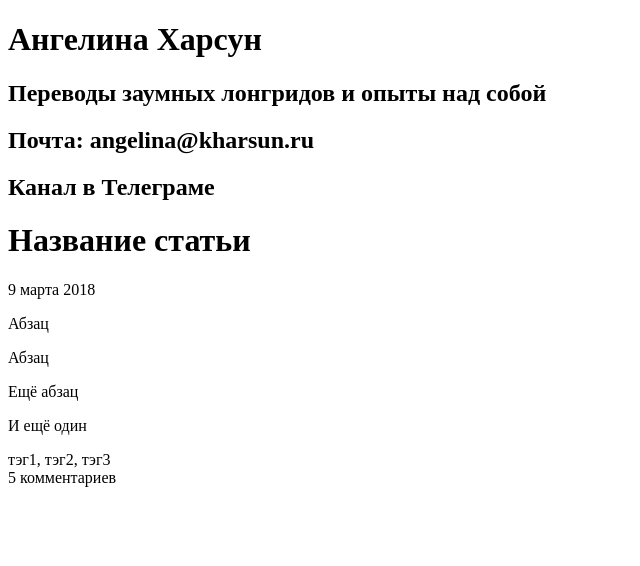
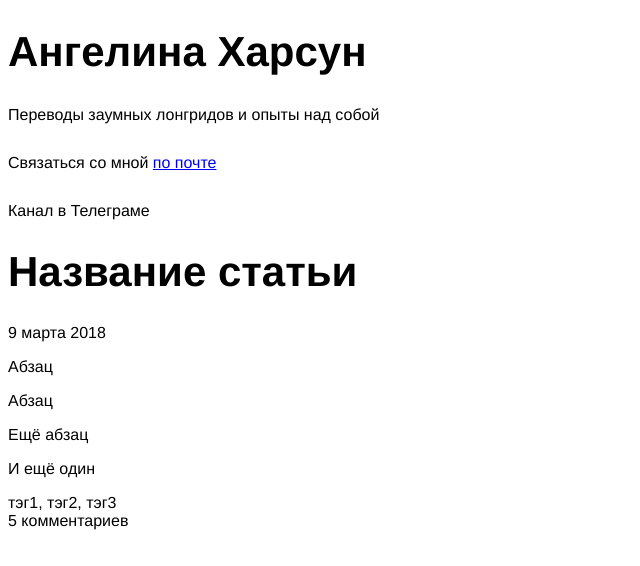
Before and after one commit to linakharsun/linakharsun.github.io, a plain HTML site: page index.html in a window 1280 px wide. Shown: the whole page, without its empty margins (0-640 px from the left). Drawn offline with Linux system fonts and the light colour scheme.

Commit message:
CSS added

```diff
--- /dev/null
+++ b/css/styles.css
@@ -0,0 +1,11 @@
+* {
+	font-family: Helvetica, Arial, sans-serif;
+}
+
+h1 {
+	font-size: 42px;
+}
+
+.block1 > div {
+    margin-top: 30px;
+}
--- a/index.html
+++ b/index.html
@@ -1,14 +1,43 @@
 <!DOCTYPE html>
 <html>
    <head>
+    <link rel="stylesheet" href="css/styles.css">
+      <meta charset="UTF-8">
       <title>Ангелина Харсун. Переводы заумных лонгридов и опыты над собой</title>
    </head>
    <body>
    	<div class="block1">
    		<h1>Ангелина Харсун</h1>
-   	   <h2>Переводы заумных лонгридов и опыты над собой</h2>
-   	   <h2>Почта: angelina@kharsun.ru</h2>
-   	   <h2>Канал в Телеграме</h2>
+   	   <div class="subtitle">Переводы заумных лонгридов и опыты над собой</div>
+   	   <div class="email">
+        Связаться со мной
+        <script type="text/javascript" language="javascript">
+          <!--
+          // Email obfuscator script 2.1 by Tim Williams, University of Arizona
+          // Random encryption key feature coded by Andrew Moulden
+          // This code is freeware provided these four comment lines remain intact
+          // A wizard to generate this code is at http://www.jottings.com/obfuscator/
+          { coded = "zkawx.S9x.3bFb9@2Txb7.e1T"
+            key = "9GR3UavodCg0HT8YePVbJSlBwOXEAjxN1IZ2pr6qsknyFDh7QKmuLcz4i5fMWt"
+            shift=coded.length
+            link=""
+            for (i=0; i<coded.length; i++) {
+              if (key.indexOf(coded.charAt(i))==-1) {
+                ltr = coded.charAt(i)
+                link += (ltr)
+              }
+              else {
+                ltr = (key.indexOf(coded.charAt(i))-shift+key.length) % key.length
+                link += (key.charAt(ltr))
+              }
+            }
+          document.write("<a href='mailto:"+link+"'>по почте</a>")
+          }
+          //-->
+        </script>
+        <noscript>Sorry, you need Javascript on to email me.</noscript>
+      </div>
+   	   <div class="telegram">Канал в Телеграме</div>
    </div>
 
     <div class="posts">
```
Also changed, not shown: 1 other file.
